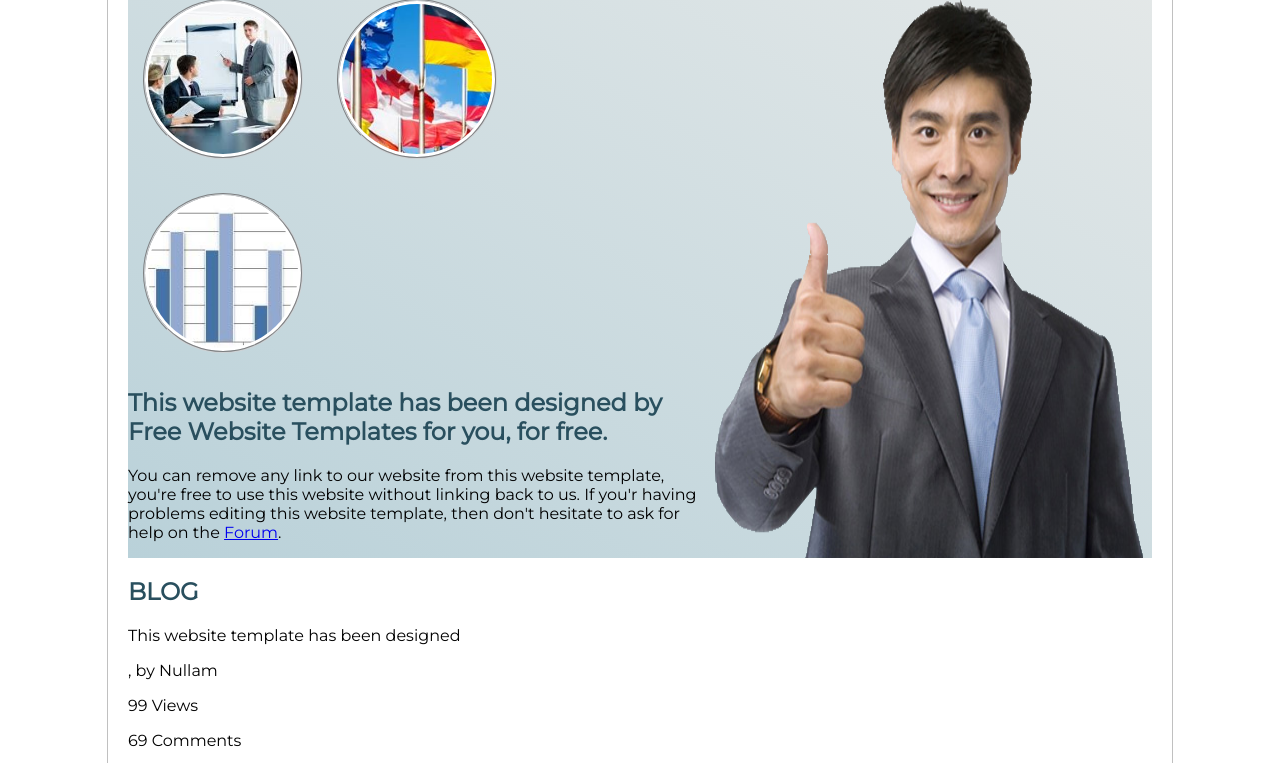
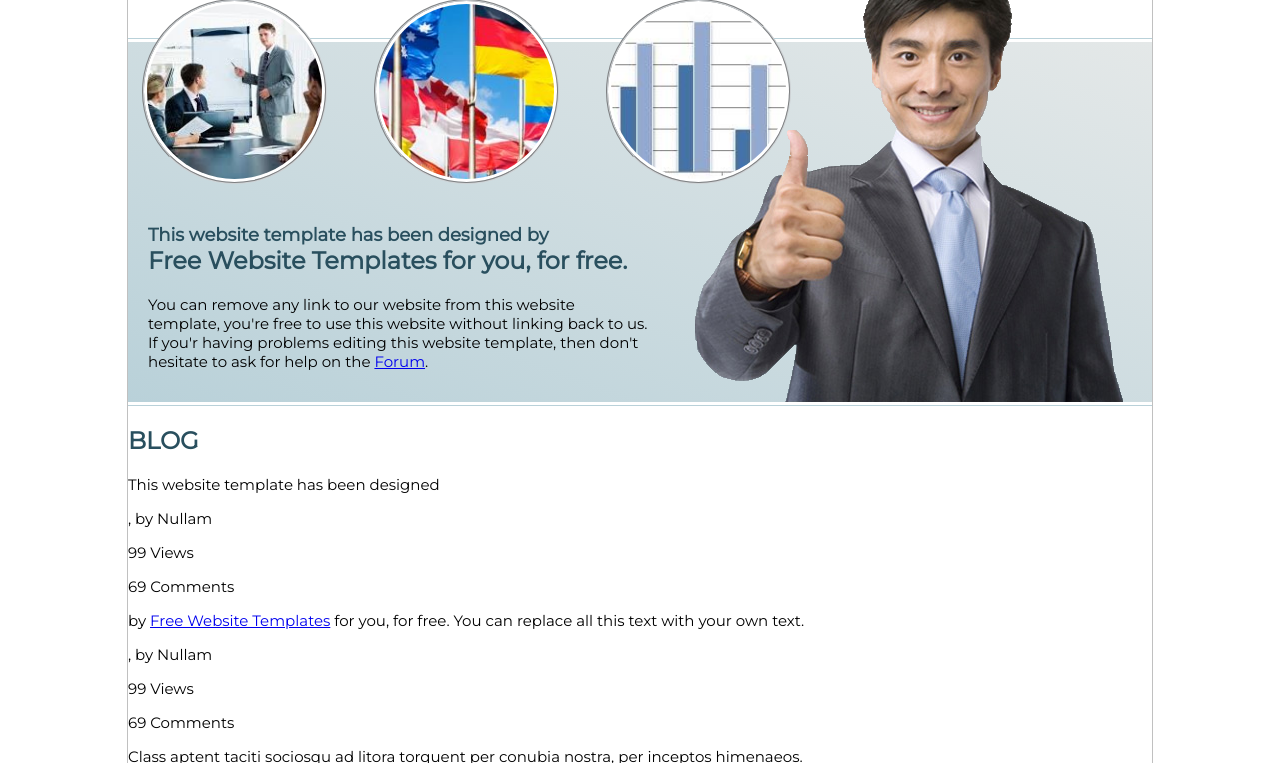
Before and after one commit to Ditiite/Business-webpage-Integrify, a plain HTML site: page index.html in a window 1280 px wide. Shown: the part 171-934 px from the top of the page. Drawn offline with Linux system fonts and the light colour scheme.

Commit message:
Add styles to main content with img

```diff
--- a/css/styles.css
+++ b/css/styles.css
@@ -5,7 +5,6 @@
     flex-flow: column wrap;
     font-family: 'Montserrat', sans-serif;
     margin: 20px auto;
-    padding: 10px 20px;
     width: 80vw;
 }
 
@@ -20,13 +19,16 @@ h3,
     text-transform: uppercase;
 }
 
-
+p {
+    font-size: 15px;
+}
 /****** NAVIGATOR SECTION *******/
 /* Logo */
 .top {
     display: flex;
     flex-direction: row;
     margin: 0;
+    padding: 0 15px;
 }
 
 .logo {
@@ -64,26 +66,87 @@ h3,
 
 /*********** MAIN CONTENT SECTION **********/
 .main {
-    background: linear-gradient(to top right, #b9d1d9, #e4e8e8);
+    padding-top: 68px;
+    width: 100%;
+    background: #fff;
+    position: relative;
+}
+
+.main > .content {
     display: flex;
     flex-flow: row;
     justify-content: space-evenly;
+    position: relative;
+    padding: 0 20px 0 25px;
+    z-index: 1001;
+}
+
+.main > .layer-badges {
+    display: flex;
+    flex-direction: row;
+    justify-content: space-around;
+    width: 68%;
+    height: 185px;
+    position: relative;
+    top: -40;
+    z-index: 1002;
+}
+
+.main > .layer-content {
+    width: 500px;
+    position: relative;
+    z-index: 1002;
+    left: 20;
+    bottom: 20;
+}
+
+.layer-content > h1 > span {
+    font-size: 18px !important;
+}
+
+.main > .layer-hero {
+    position: absolute;
+    bottom: 4;
+    right: 20;
+    z-index: 1001;
+}
+
+.main > .layer-background {
+    width: 100%;
+    height: 360px;
+    position: absolute;
+    z-index: 1000;
+    bottom: 0;
+    border-top: 1px solid #b9d1d9;
+    border-bottom: 1px solid #b9d1d9;
+    padding: 3px 0;
+}
+
+.main > .layer-background > .gradient {
+    background: linear-gradient(to top right, #b9d1d9, #e4e8e8);
+    height: 100%;
+    width: 100%;
 }
 
 .col {
     display: flex;
     flex-direction: column;
+    margin-top: 50px;
 }
 
 .round-img {
     border: 2px groove #ced2d5;
     border-radius: 50%;
     background-color: white;
-    height: 150px;
-    margin: 15px;
+    height: 175px;
+    width: 175px;
+    margin-right: 20px;
+    overflow: hidden;
     padding: 3px;
-    width: 150px;
+    z-index: 1002;
+
 }
+
 
 /*********** BLOG SECTION **********/
 
--- a/index.html
+++ b/index.html
@@ -29,21 +29,27 @@
 
     <!-- Smily-men image and 3 small images -->
     <section class="main">
-        <div class="col">
-            <div>
+
+        <div class="layer-badges">
             <img class="round-img" src="images/meeting.jpeg" alt="People in the meeting room.">
             <img class="round-img" src="images/flags1.jpg" alt="Flags from different countries.">
             <img class="round-img" src="images/chart1.jpg" alt="Image of chart.">
         </div>
-            <div class="text">
-                <h1>This website template has been designed by </br>
-                <span>Free Website Templates for you, for free.</span></h1>
+        <div class="layer-content">
+            <h1><span>This website template has been designed by</span></br>
+                Free Website Templates for you, for free.
+            </h1>
             <p>You can remove any link to our website from this website template, you're free to use this website
             without linking back to us. If you'r having problems editing this website template,
-                then don't hesitate to ask for help on the <a href="#">Forum</a>.</p>
+            then don't hesitate to ask for help on the <a href="#">Forum</a>.
+            </p>
         </div>
+        <div class="layer-background">
+            <div class="gradient"></div>
         </div>
-        <img src="images/smiling-man.png" alt="Smiling man in suit.">
+        <div class="layer-hero">
+            <img class="smiling-man" src="images/smiling-man.png" alt="Smiling man in suit.">
+        </div>
     </section>
 
     <!-- text content with three columns -->
```
Lines whose indentation alone changed are shown as unchanged.
